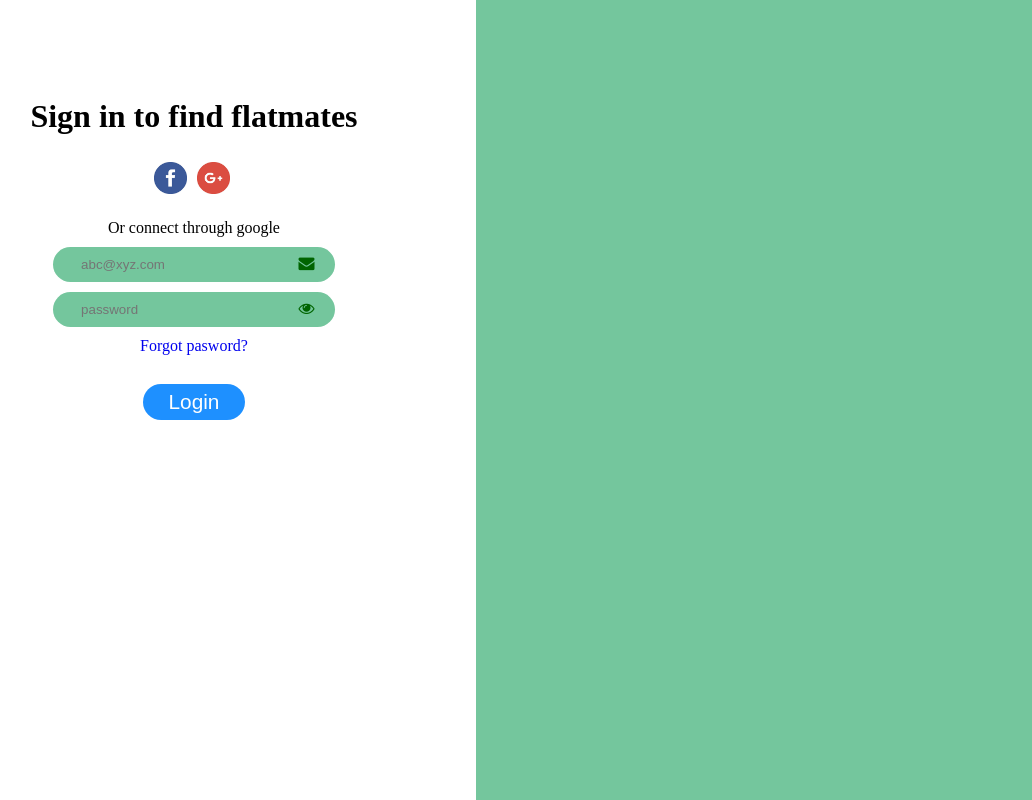
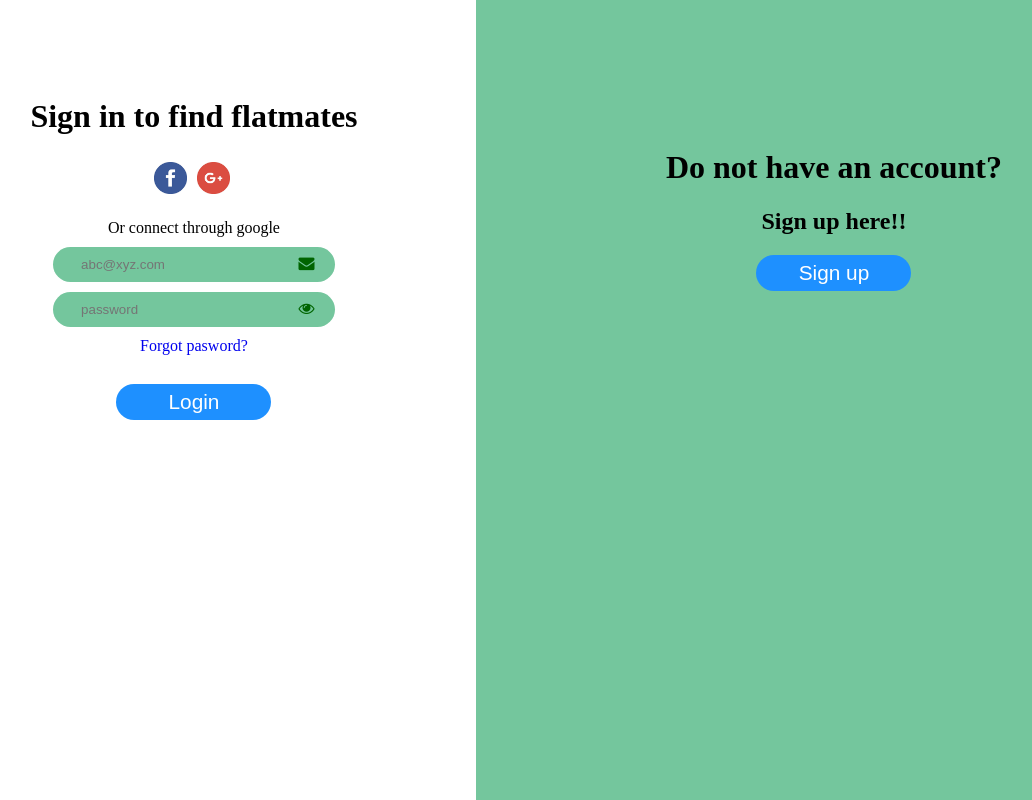
Before and after one commit to garima-saxena-0702/FlatsAndFlatmates, an Angular app in the folder flatsAndFlatmatesFrontend/: page /login in a window 1280 px wide. Shown: the whole page, without its empty margins (88-1120 px from the left). Built offline with nearby package versions, Linux system fonts and the light colour scheme; what angular-font-awesome would draw is missing.

Commit message:
addding inactive screen for login

```diff
--- a/flatsAndFlatmatesFrontend/src/app/login-page/login-page.component.html
+++ b/flatsAndFlatmatesFrontend/src/app/login-page/login-page.component.html
@@ -27,7 +27,9 @@
       </div>
       </div>
     <div class="container-login-inactive">
-
+      <h1>Do not have an account?</h1>
+      <h2> Sign up here!!</h2>
+      <button class="container-login-inactive-button" (click)="signupActivate()">Sign up</button>
     </div>
   </div>
   <div class="container-signup" *ngIf="newUser">
--- a/flatsAndFlatmatesFrontend/src/app/login-page/login-page.component.scss
+++ b/flatsAndFlatmatesFrontend/src/app/login-page/login-page.component.scss
@@ -1,4 +1,20 @@
 $base-color: #74c69d;
+
+@mixin button-style($color){
+  outline: none;
+  border: 0;
+  padding: 0;
+  background-color: $color;
+}
+
+@mixin button-login() {
+  padding: 6px;
+  width: 155px;
+  height: 36px;
+  border-radius: 20px;
+  font-size: 1.3rem;
+  color: white;
+}
 
 .nav {
 
@@ -15,10 +31,8 @@ $base-color: #74c69d;
     }
 
     button {
-      outline: none;
-      border: 0;
       padding: 0;
-      background-color: white;
+      @include button-style(white);
     }
 
     img {
@@ -47,6 +61,12 @@ $base-color: #74c69d;
       background-color: $base-color;
       width: 100%;
       height: 100%;
+      padding-top: 10%;
+
+      &-button {
+        @include button-style(dodgerblue);
+        @include button-login();
+      }
     }
   }
   &-signup {
@@ -87,14 +107,8 @@ $base-color: #74c69d;
     margin: 5%;
 
     &-button {
-      padding: 6px;
-      width: 20%;
-      background: dodgerblue;
-      outline: none;
-      border: none;
-      border-radius: 20px;
-      font-size: 1.3rem;
-      color: white;
+      @include button-style( dodgerblue);
+      @include button-login();
     }
   }
 }
--- a/flatsAndFlatmatesFrontend/src/app/login-page/login-page.component.ts
+++ b/flatsAndFlatmatesFrontend/src/app/login-page/login-page.component.ts
@@ -21,4 +21,8 @@ export class LoginPageComponent implements OnInit {
     document.getElementById("eyeIcon").classList.add(classFa ? "fa-eye-slash" : "fa-eye");
   }
 
+  signupActivate() {
+    this.newUser = !this.newUser;
+  }
+
 }
```
